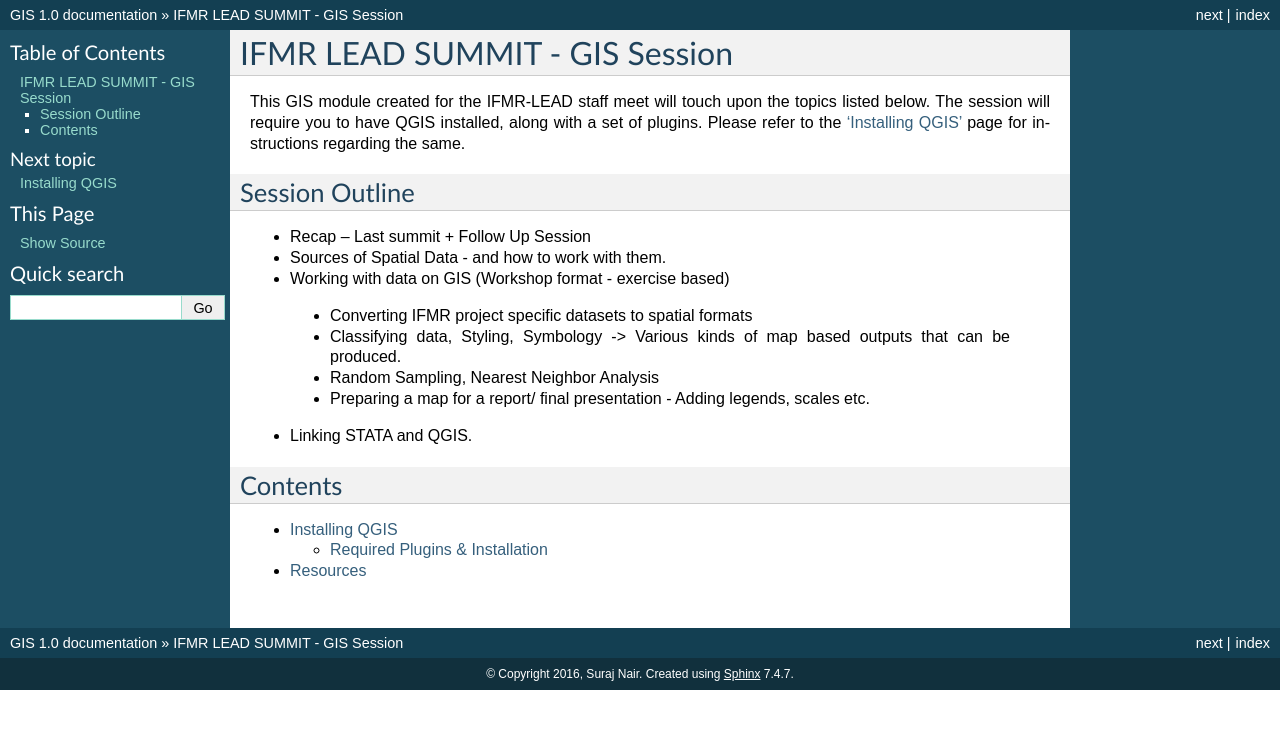
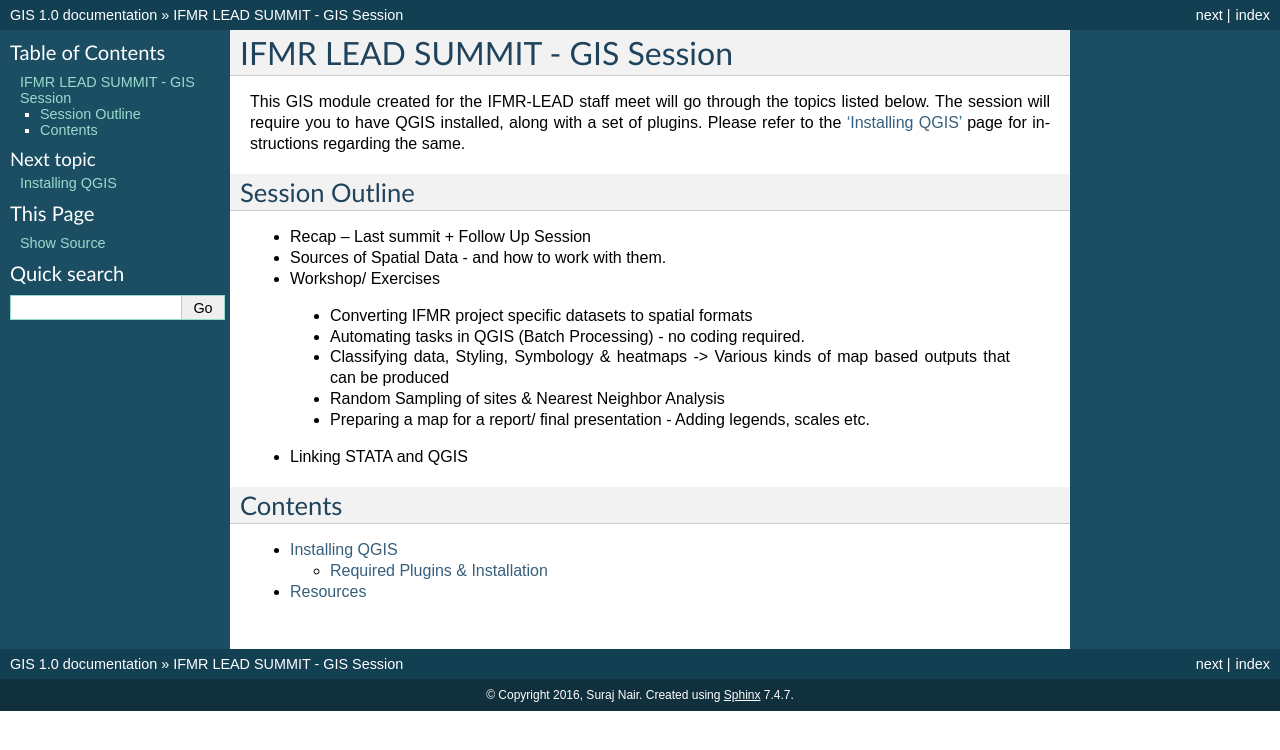
Before and after one commit to Suraj2611/GIS, a Sphinx documentation site: the page built from docs/index.rst, in a window 1280 px wide. Shown: the top 750 px of the page. Built offline with Sphinx 7.4.7, drawn with Linux system fonts in a browser that asks for light colours; pages that are not in the unit, such as notebooks, are missing from menus.

Commit message:
Update index.rst

```diff
--- a/docs/index.rst
+++ b/docs/index.rst
@@ -7,8 +7,7 @@ IFMR LEAD SUMMIT - GIS Session
 ===================
 
 
-
-This GIS module created for the IFMR-LEAD staff meet will touch upon the topics listed below. The session will require you to have
+This GIS module created for the IFMR-LEAD staff meet will go through the topics listed below. The session will require you to have
 QGIS installed, along with a set of plugins. Please refer to the  :doc:`'Installing QGIS' <installation>` page for instructions
 regarding the same.
 
@@ -17,12 +16,13 @@ Session Outline
 
 - Recap – Last summit + Follow Up Session
 - Sources of Spatial Data  - and how to work with them.
-- Working with data on GIS (Workshop format - exercise based)
+- Workshop/ Exercises
  +  Converting IFMR project specific datasets to spatial formats
- +  Classifying data, Styling, Symbology -> Various kinds of map based outputs that can be produced.
- +  Random Sampling, Nearest Neighbor Analysis
+ +  Automating tasks in QGIS (Batch Processing) - no coding required.
+ +  Classifying data, Styling, Symbology & heatmaps -> Various kinds of map based outputs that can be produced
+ +  Random Sampling of sites & Nearest Neighbor Analysis
  +  Preparing a map for a report/ final presentation - Adding legends, scales etc.
-- Linking STATA and QGIS.
+- Linking STATA and QGIS
 
 Contents
 --------
```
